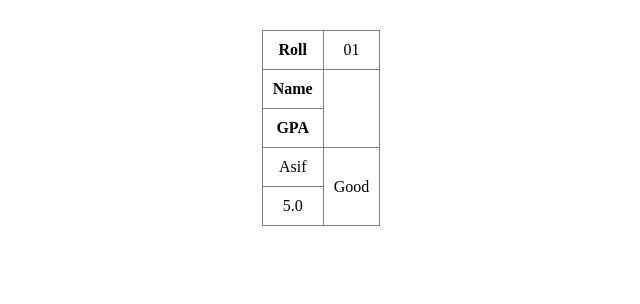
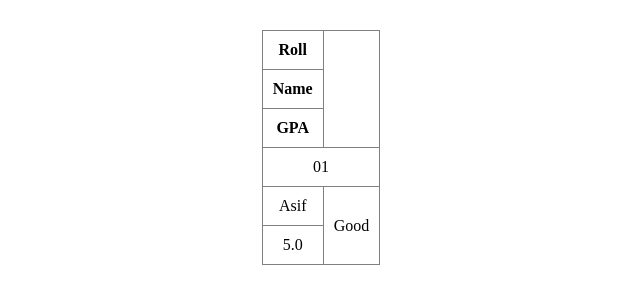
Before and after one commit to Devloperplabon/ict-home-task, a plain HTML site: page index.html in a window 1280 px wide. Shown: the whole page, without its empty margins (319-959 px from the left). Drawn offline with Linux system fonts and the light colour scheme.

Commit message:
Update index.html

```diff
--- a/index.html
+++ b/index.html
@@ -28,7 +28,7 @@ table tbody tr td{
 <table border="1px" cellpadding="4" >
   <thead>
     <tr>
-      <th>Roll</th><td colspan="2">01</td>
+      <th>Roll</th>
 	</tr>
 <tr><th >Name</th></tr>
 <tr><th >GPA</th></tr>
@@ -36,6 +36,7 @@ table tbody tr td{
 
   </thead>
   <tbody>
+<tr><td colspan="2">01</td></tr>
     <tr>
   <td>Asif</td>
 	  <td rowspan="2">Good</td>
```
